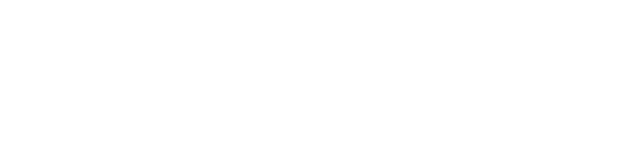
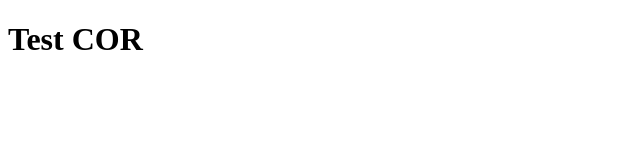
Before and after one commit to karamkky/CorTest, a plain HTML site: page Site/index.html in a window 1280 px wide. Shown: the whole page, without its empty margins (0-640 px from the left). Drawn offline with Linux system fonts and the light colour scheme.

Commit message:
Small Addition.

```diff
--- a/Site/index.html
+++ b/Site/index.html
@@ -1,7 +1,9 @@
 <!DOCTYPE HTML>
 <html>
 <head>
+	<title>COR</title>
 </head>
 	<body>
+		<h1>Test COR</h1>
 	</body>
 </html>
```
